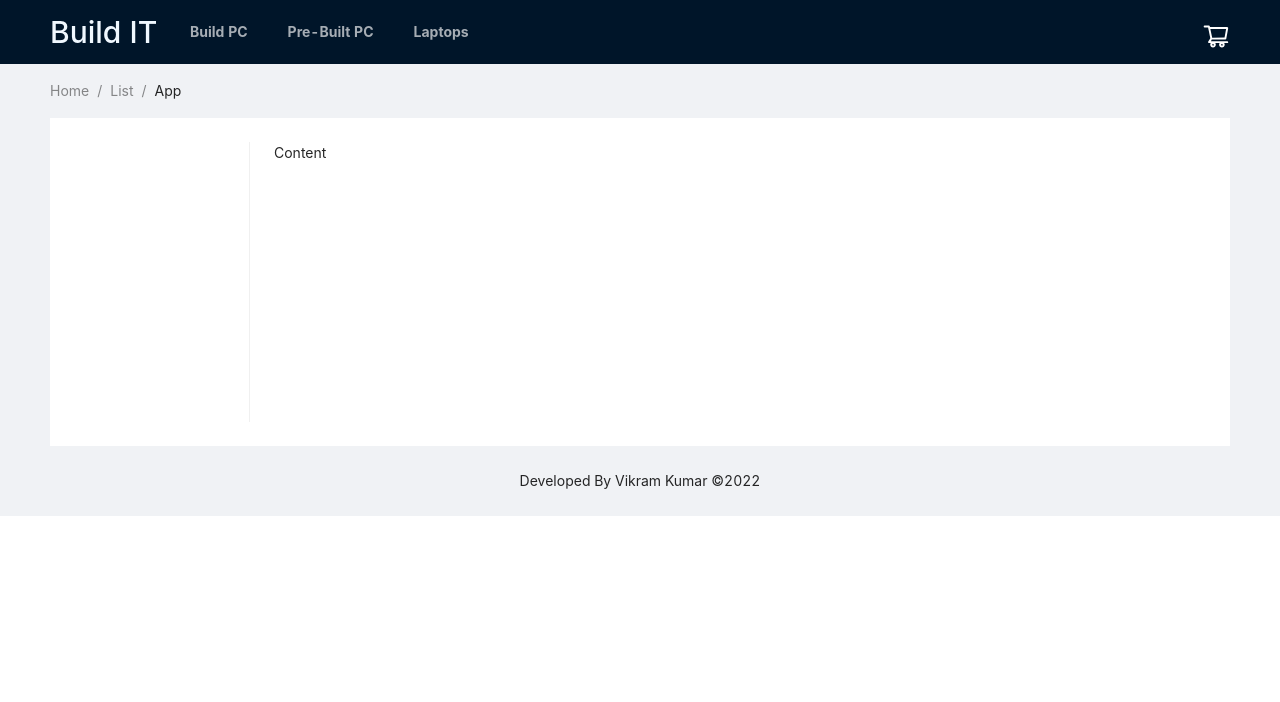
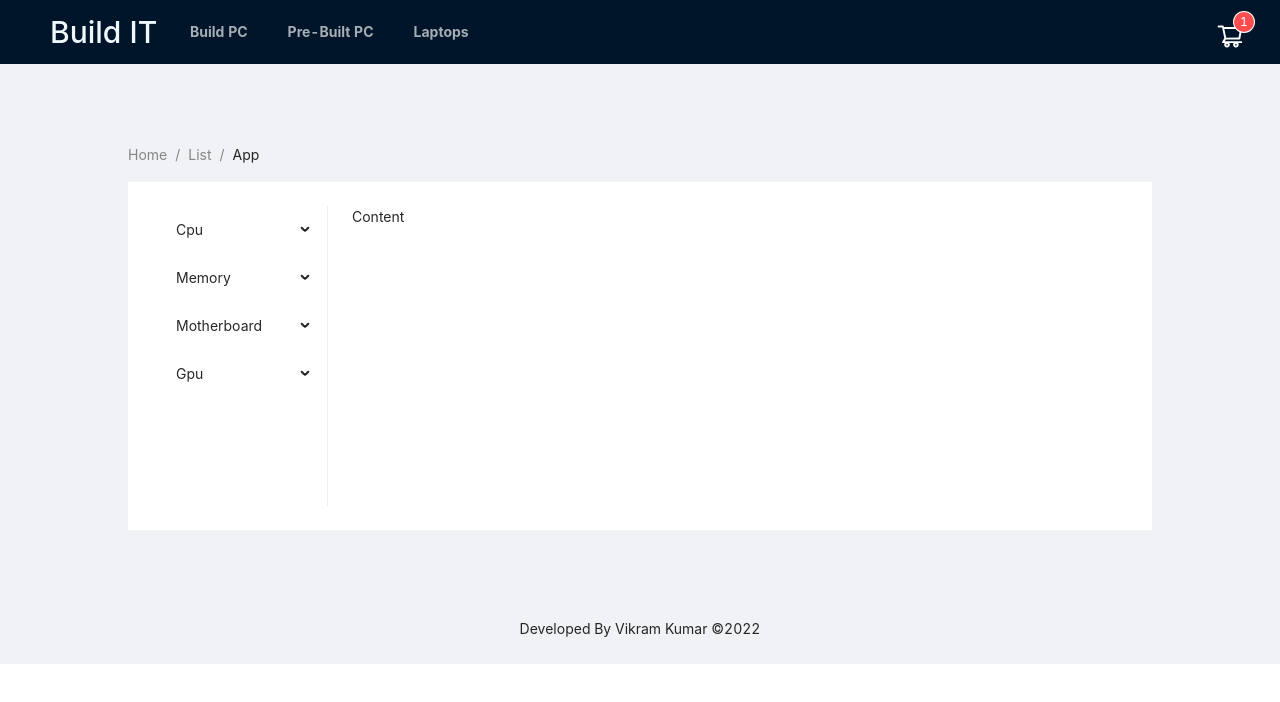
Before and after one commit to Brutalvik/buildmypc, a React (Create React App) app: page / in a window 1280 px wide. Shown: the top 702 px of the page. Built offline with nearby package versions, Linux system fonts and the light colour scheme; no server answers.

Commit message:
Added complex logic to render submenu

```diff
--- a/src/App.css
+++ b/src/App.css
@@ -1,4 +1,10 @@
 @import '~antd/dist/antd.css';
+
+.header {
+  position: fixed;
+  z-index: 1;
+  width: 100%;
+}
 
 .logo {
   float: left;
@@ -21,9 +27,25 @@ h1 {
   background: #fff;
 }
 
+.main {
+  padding: 10% 10% 5% 10%;
+}
+
+.content {
+  padding: 0 24px;
+  min-height: 300px;
+}
+
 .cart {
   margin-top: -1.5em;
+  margin-right: -0.5em;
   color: white;
   font-size: 2em;
   float: right;
+  cursor: pointer;
 }
+
+.side-spin {
+  margin: 10%;
+  padding: 50% 40%;
+}
--- a/src/App.tsx
+++ b/src/App.tsx
@@ -1,6 +1,7 @@
 import React, { useEffect } from 'react';
 import { Layout } from 'antd';
-import { useAppDispatch } from './app/hooks';
+import { useAppDispatch, useAppSelector } from './app/hooks';
+import { partsActions } from './features/parts/partsSlice';
 import { fetchCpuData } from './features/thunks/parts';
 import Header from './components/Header';
 import Content from './components/Content';
@@ -11,10 +12,17 @@ const key = process.env.REACT_APP_DB_SECRET ?? '';
 
 const App: React.FC = () => {
   const dispatch = useAppDispatch();
+  // const data = useAppSelector((state) => state.partsReducer);
 
   useEffect(() => {
-    dispatch(fetchCpuData(key, 'cpu'));
-  });
+    const getData = async () => {
+      await dispatch(fetchCpuData(key, 'cpu'));
+      await dispatch(fetchCpuData(key, 'gpu'));
+      await dispatch(fetchCpuData(key, 'memory'));
+      await dispatch(fetchCpuData(key, 'motherboard'));
+    };
+    getData();
+  }, []);
 
   return (
     <Layout>
--- a/src/components/Content.tsx
+++ b/src/components/Content.tsx
@@ -11,11 +11,11 @@ const ContentData: React.FC = () => {
   const data = useAppSelector((state) => state.partsReducer);
 
   return (
-    <Content style={{ padding: '0 50px' }}>
+    <Content className='main'>
       <Breadcrumbs />
       <Layout className='site-layout-background' style={{ padding: '24px 0' }}>
         <Sidebar />
-        <Content style={{ padding: '0 24px', minHeight: 280 }}>Content</Content>
+        <Content className='content'>Content</Content>
       </Layout>
     </Content>
   );
--- a/src/components/Header.tsx
+++ b/src/components/Header.tsx
@@ -1,8 +1,7 @@
 import React from 'react';
 import { ItemInterface } from '../models/model';
-import { Layout, Menu } from 'antd';
+import { Layout, Menu, MenuProps, Badge } from 'antd';
 import { ShoppingCartOutlined } from '@ant-design/icons';
-import type { MenuProps } from 'antd';
 
 const { Header } = Layout;
 
@@ -25,7 +24,9 @@ const HeaderData: React.FC<ItemInterface> = ({ items }: ItemInterface) => {
         style={{ fontWeight: 'bolder' }}
         items={nav}
       />
-      <ShoppingCartOutlined className='cart' />
+      <Badge className='cart' count={1}>
+        <ShoppingCartOutlined />
+      </Badge>
     </Header>
   );
 };
--- a/src/components/Sidebar.tsx
+++ b/src/components/Sidebar.tsx
@@ -1,20 +1,68 @@
-import { Layout, Menu } from 'antd';
+import React from 'react';
+import { Layout, Menu, MenuProps } from 'antd';
 import { useAppSelector } from '../app/hooks';
+import { Spin } from 'antd';
 
 const { Sider } = Layout;
 
 const Sidebar = () => {
   const data = useAppSelector((state) => state.partsReducer);
-  console.log(data);
+  // console.log(data);
+
+  const capitalize = (str: string) => {
+    return str.charAt(0).toUpperCase() + str.slice(1);
+  };
+
+  const menuItems = Object.keys(data).map((key) => {
+    return key;
+  });
+
+  const menu: MenuProps['items'] = menuItems.map((head, index) => {
+    const key = index;
+
+    const subData = () => {
+      switch (head) {
+        case 'cpu':
+          return ['AMD', 'Intel'];
+        case 'motherboard':
+          return ['AMD', 'Intel'];
+        case 'memory':
+          return ['DDR3', 'DDR4'];
+        case 'gpu':
+          return ['Radeon', 'Nvidia'];
+        default:
+          break;
+      }
+    };
+
+    console.log(subData());
+
+    return {
+      key,
+      icon: React.createElement(head),
+      label: capitalize(head),
+
+      children: subData()?.map((icon, key) => {
+        return {
+          key,
+          label: icon,
+        };
+      }),
+    };
+  });
 
   return (
     <Sider className='site-layout-background' width={200}>
-      <Menu
-        mode='inline'
-        // defaultSelectedKeys={['1']}
-        // defaultOpenKeys={['sub1']}
-        style={{ height: '100%' }}
-      />
+      {data.loading ? (
+        <Spin className='side-spin' />
+      ) : (
+        <Menu
+          mode='inline'
+          style={{ height: '100%' }}
+          items={menu}
+          onClick={(e) => console.log(e)}
+        />
+      )}
     </Sider>
   );
 };
--- a/src/features/parts/partsSlice.ts
+++ b/src/features/parts/partsSlice.ts
@@ -14,11 +14,6 @@ const initialState: PartsInterface = {
   memory: [],
   motherboard: [],
   gpu: [],
-  error: {
-    status: false,
-    message: '',
-  },
-  loading: false,
 };
 
 const partsSlice = createSlice({
@@ -37,12 +32,12 @@ const partsSlice = createSlice({
     gpu(state, action: PayloadAction<object[]>) {
       state.gpu = action.payload;
     },
-    error(state, action: PayloadAction<object>) {
-      state.error = action.payload;
-    },
-    loading(state, action: PayloadAction<boolean>) {
-      state.loading = action.payload;
-    },
+    // error(state, action: PayloadAction<object>) {
+    //   state.error = action.payload;
+    // },
+    // loading(state, action: PayloadAction<boolean>) {
+    //   state.loading = action.payload;
+    // },
   },
 });
 
--- a/src/features/thunks/parts.ts
+++ b/src/features/thunks/parts.ts
@@ -28,25 +28,24 @@ export const fetchCpuData = (key: string, selection: string) => {
     try {
       fetchCpu().then((res) => {
         if (res.status !== 200) {
-          dispatch(
-            partsActions.error({
-              status: true,
-              message: 'ERROR FETCHING DATA',
-            })
-          );
+          // dispatch(
+          //   partsActions.error({
+          //     status: true,
+          //     message: 'ERROR FETCHING DATA',
+          //   })
+          // );
         } else {
           cases(selection, dispatch, res);
         }
       });
     } catch (error) {
-      throw new Error(
-        dispatch(
-          partsActions.error({
-            status: true,
-            message: 'SOMETHING WENT WRONG!',
-          })
-        )
-      );
+      throw new Error();
+      // dispatch(
+      //   partsActions.error({
+      //     status: true,
+      //     message: 'SOMETHING WENT WRONG!',
+      //   })
+      // )
     }
   };
 };
```
